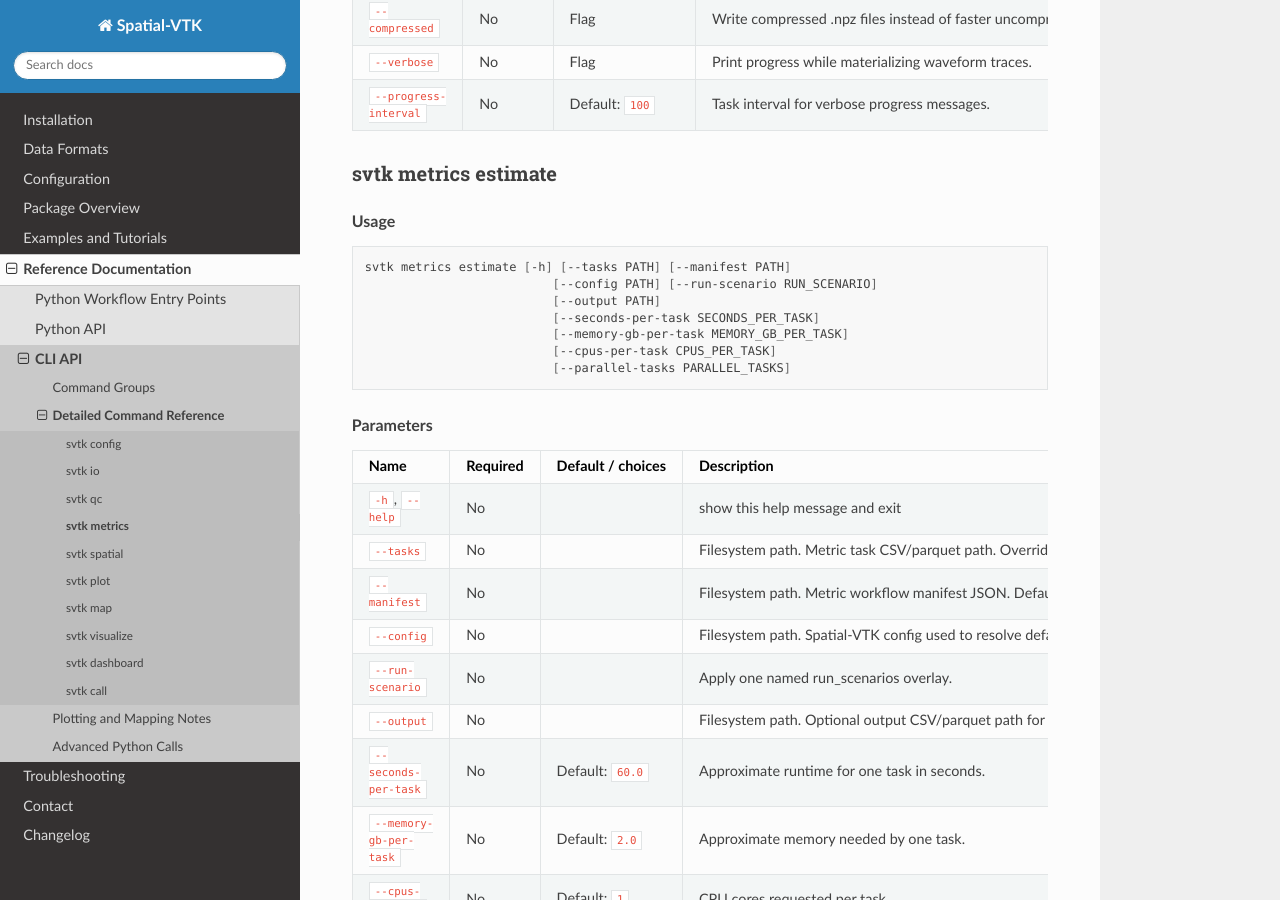
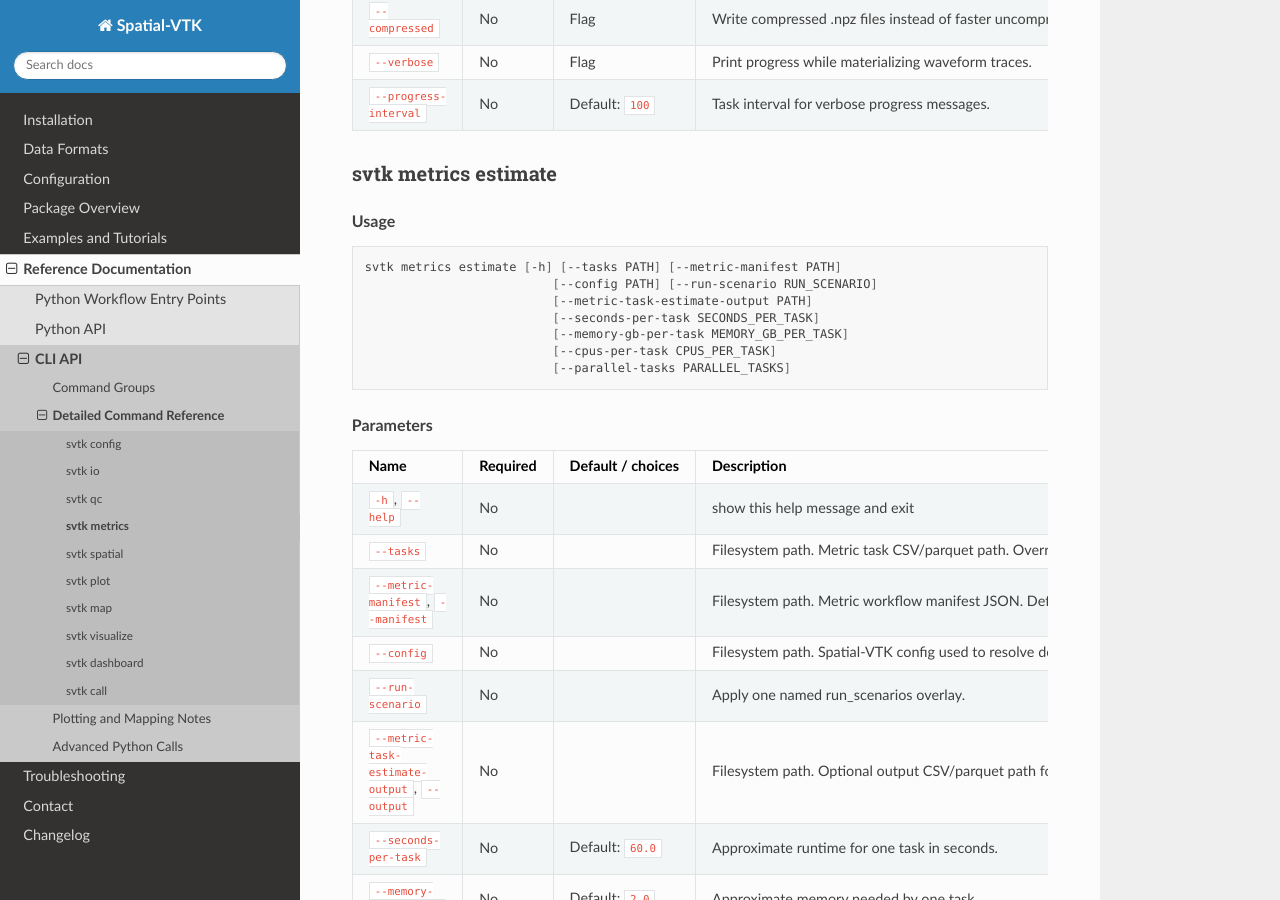
Before and after one commit to bcbirkel/spatial-vtk, a Sphinx documentation site: the page built from docs/reference/cli/metrics.rst, in a window 1280 px wide and 900 px high, scrolled down 2245 px. Built offline with Sphinx 7.4.7 and the Read the Docs theme 3.1.0, drawn with Linux system fonts in a browser that asks for light colours.

Commit message:
Clarify metric estimate CLI flags

```diff
--- a/docs/changelog.rst
+++ b/docs/changelog.rst
@@ -80,6 +80,9 @@ Changelog
   - ``svtk metrics cache-waveforms`` now exposes ``--metric-manifest`` and
     ``--cached-metric-manifest-output`` as artifact-named flags while
     preserving ``--manifest`` and ``--output`` as legacy aliases.
+  - ``svtk metrics estimate`` now exposes ``--metric-manifest`` and
+    ``--metric-task-estimate-output`` as artifact-named flags while preserving
+    ``--manifest`` and ``--output`` as legacy aliases.
   - This lets notebooks, generated workers, Slurm scripts, and lightweight
     Python drivers resolve registered outputs from one explicit config file
     without first activating global config state.
--- a/docs/reference/cli/metrics.rst
+++ b/docs/reference/cli/metrics.rst
@@ -173,9 +173,9 @@ svtk metrics estimate
 
 .. code-block:: bash
 
-   svtk metrics estimate [-h] [--tasks PATH] [--manifest PATH]
+   svtk metrics estimate [-h] [--tasks PATH] [--metric-manifest PATH]
                              [--config PATH] [--run-scenario RUN_SCENARIO]
-                             [--output PATH]
+                             [--metric-task-estimate-output PATH]
                              [--seconds-per-task SECONDS_PER_TASK]
                              [--memory-gb-per-task MEMORY_GB_PER_TASK]
                              [--cpus-per-task CPUS_PER_TASK]
@@ -198,11 +198,11 @@ svtk metrics estimate
    * - ``--tasks``
      - No
      -
-     - Filesystem path. Metric task CSV/parquet path. Overrides --manifest.
-   * - ``--manifest``
+     - Filesystem path. Metric task CSV/parquet path. Overrides --metric-manifest.
+   * - ``--metric-manifest``, ``--manifest``
      - No
      -
-     - Filesystem path. Metric workflow manifest JSON. Defaults to configured output table 'metric_manifest'.
+     - Filesystem path. Metric workflow manifest JSON. Defaults to configured output table 'metric_manifest'. Prefer --metric-manifest; --manifest is a legacy alias.
    * - ``--config``
      - No
      -
@@ -211,10 +211,10 @@ svtk metrics estimate
      - No
      -
      - Apply one named run_scenarios overlay.
-   * - ``--output``
+   * - ``--metric-task-estimate-output``, ``--output``
      - No
      -
-     - Filesystem path. Optional output CSV/parquet path for the estimate table. Defaults to configured output table 'metric_task_estimate' when a config is available.
+     - Filesystem path. Optional output CSV/parquet path for the metric task estimate table. Defaults to configured output table 'metric_task_estimate' when a config is available. Prefer --metric-task-estimate-output; --output is a legacy alias.
    * - ``--seconds-per-task``
      - No
      - Default: ``60.0``
```
Also changed, not shown: 2 other files.
